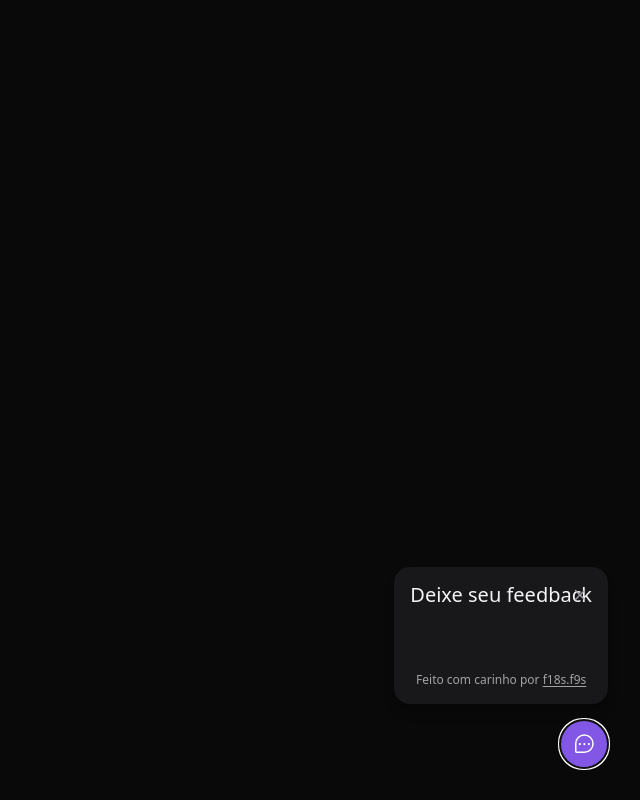
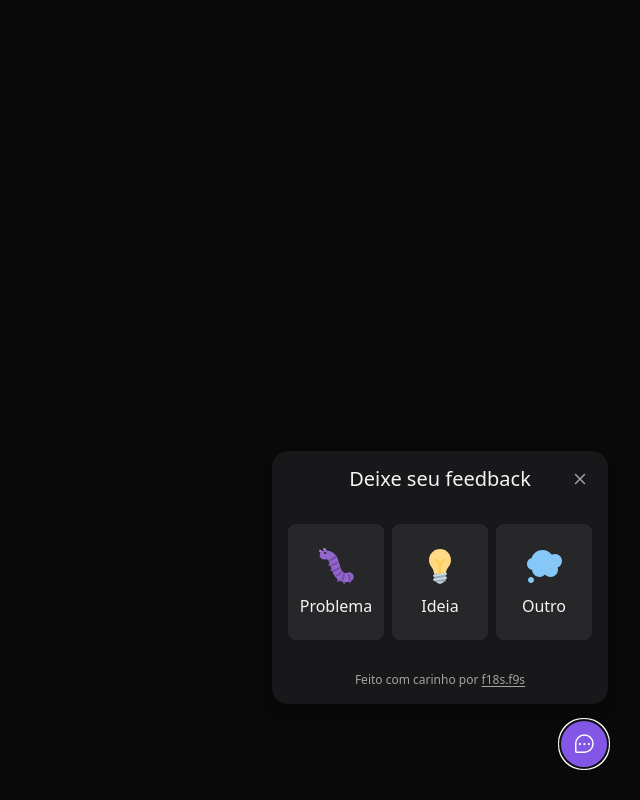
Before and after one commit to flaviomreis/nlwreturn, a React (Vite) app in the folder web/: page / in a window 1280 px wide. Both pictures are taken after a click on the button "Feedback". Shown: the whole page, without its empty margins (640-1280 px from the left). Built offline with nearby package versions, Linux system fonts and the light colour scheme.

Commit message:
aula 2/5 1h03m

```diff
--- /dev/null
+++ b/web/src/components/WidgeForm/Steps/FeedbackContentStep.tsx
@@ -0,0 +1,28 @@
+import { ArrowLeft } from "phosphor-react";
+import { FeedbackType, feedbackTypes } from ".."
+import { CloseButton } from "../../CloseButton"
+
+interface FeedbackContentStepProps {
+  feedbackType: FeedbackType
+}
+
+export function FeedbackContentStep({ feedbackType }: FeedbackContentStepProps) {
+  const feedbackTypeInfo = feedbackTypes[feedbackType];
+
+  return (
+    <>
+      <header>
+        <button type="button" className="top-5 left-5 absolute text-zinc-400 hover:text-zinc-100">
+          <ArrowLeft weight="bold" className="w-4 h-4" />
+        </button>
+        <span className="text-xl leading-6 flex items-center gap-2">
+          <img src={feedbackTypeInfo.image.source} alt={feedbackTypeInfo.image.alt} className="w-6 h-6"/>
+          {feedbackTypeInfo.title}
+        </span>
+      </header>
+
+      <div className="flex py-8 gap-2 w-full">
+      </div>
+    </>
+  )
+}
--- /dev/null
+++ b/web/src/components/WidgeForm/Steps/FeedbackSuccessStep.tsx
@@ -0,0 +1,3 @@
+export function FeedbackSuccessStep () {
+  return ()
+}
--- /dev/null
+++ b/web/src/components/WidgeForm/Steps/FeedbackTypeStep.tsx
@@ -0,0 +1,33 @@
+import { FeedbackType, feedbackTypes } from ".."
+import { CloseButton } from "../../CloseButton";
+
+interface FeedbackTypeStepProps {
+  onFeedbackTypeChange: (type: FeedbackType) => void;
+}
+
+export function FeedbackTypeStep({ onFeedbackTypeChange }: FeedbackTypeStepProps) {
+  return (
+    <>
+      <header>
+        <span className="text-xl leading-6">Deixe seu feedback</span>
+        <CloseButton />
+      </header>
+
+      <div className="flex py-8 gap-2 w-full">
+        { Object.entries(feedbackTypes).map(([key, value]) => {
+          return  (
+            <button key={key}
+              className="bg-zinc-800 rounded-lg py-5 w-24 flex-1 flex flex-col items-center gap-2 border-2 border-transparent hover:border-brand-500 focus:border-brand-500 focus:outline-none"
+              type="button"
+              onClick={() => onFeedbackTypeChange(key as FeedbackType)}
+
+            >
+              <img src={value.image.source} alt={value.image.alt} />
+              <span>{value.title}</span>
+            </button>
+          )
+        })}
+      </div>
+    </>
+  )
+}
--- a/web/src/components/WidgetForm.tsx
+++ b/web/src/components/WidgeForm/index.tsx
@@ -1,10 +1,13 @@
-import { CloseButton } from './CloseButton';
+import { CloseButton } from '../CloseButton';
 
-import bugImageUrl from '../assets/bug.svg';
-import ideaImageUrl from '../assets/idea.svg';
-import thoughtImageUrl from '../assets/thought.svg';
+import bugImageUrl from '../../assets/bug.svg';
+import ideaImageUrl from '../../assets/idea.svg';
+import thoughtImageUrl from '../../assets/thought.svg';
+import { useState } from 'react';
+import { FeedbackTypeStep } from './Steps/FeedbackTypeStep';
+import { FeedbackContentStep } from './Steps/FeedbackContentStep';
 
-const feedbackType = {
+export const feedbackTypes = {
   BUG: {
     title: 'Problema',
     image: {
@@ -28,14 +31,20 @@ const feedbackType = {
   },
 };
 
+export type FeedbackType = keyof typeof feedbackTypes;
+
 export function WidgetForm() {
+  const [feedbackType, setFeedbackType] = useState<FeedbackType | null>(null);
+
   return (
     <div className="bg-zinc-900 p-4 relative rounded-2xl mb-4 flex flex-col items-center shadow-lg w-[calc(100vw-2rem)] md:w-auto">
-      <header>
-        <span className="text-xl leading-6">Deixe seu feedback</span>
-        <CloseButton />
-      </header>
-      <div className="flex py-8 gap-2 w-full"></div>
+
+      {! feedbackType? (
+        <FeedbackTypeStep onFeedbackTypeChange={setFeedbackType} />
+      ) : (
+        <FeedbackContentStep feedbackType={feedbackType} />
+      )}
+
       <footer className="text-xs text-neutral-400">
         Feito com carinho por{' '}
         <a className="underline underline-offset-2" href="https://f18s.f9s">
--- a/web/src/components/Widget.tsx
+++ b/web/src/components/Widget.tsx
@@ -1,6 +1,6 @@
 import { Chat, ChatTeardropDots } from 'phosphor-react';
 import { Popover } from '@headlessui/react';
-import { WidgetForm } from './WidgetForm';
+import { WidgetForm } from './WidgeForm';
 
 export function Widget() {
   return (
```
